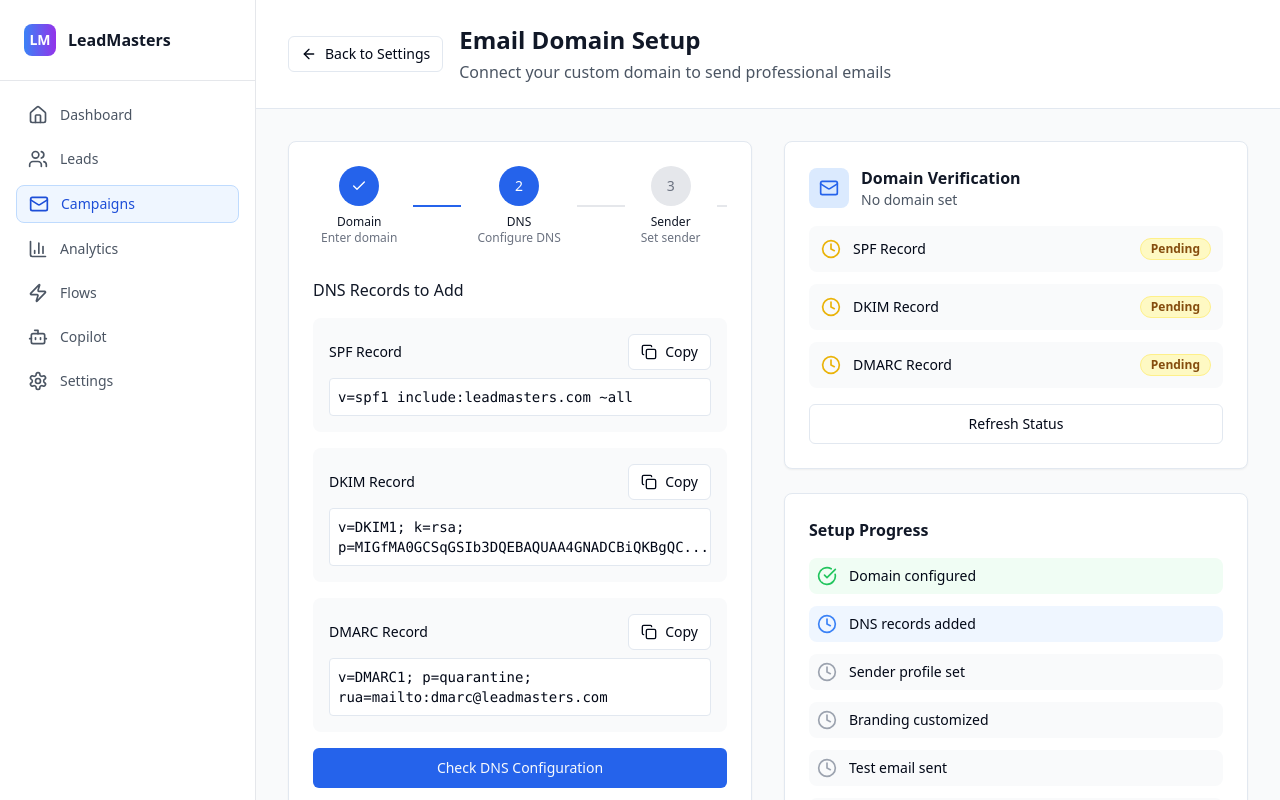
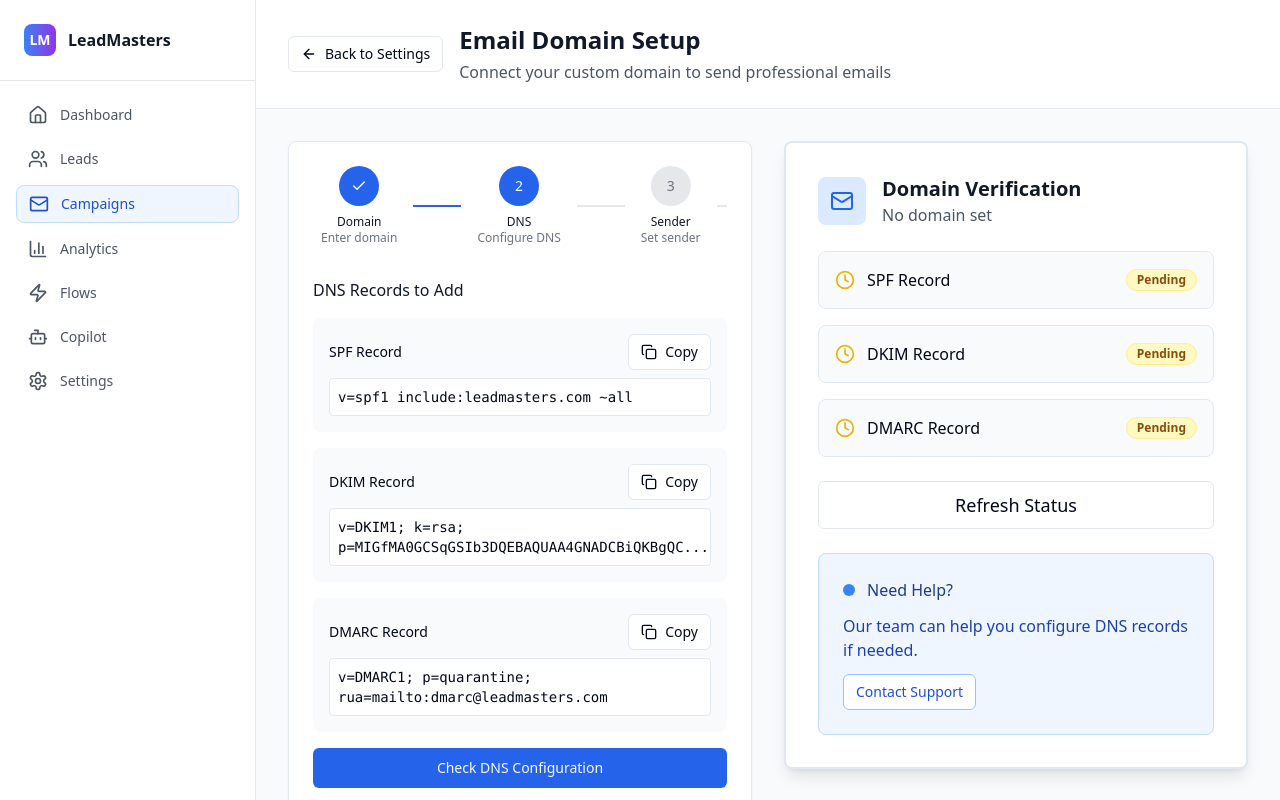
Before and after one commit to AbdullahKhan33/domain-launch-wizard, a React (Vite) app: page /email-domain-setup in a window 1280 px wide. Both pictures are taken after a click on the button "Next". Shown: the top 800 px of the page. Built offline with nearby package versions, Linux system fonts and the light colour scheme.

Commit message:
Refactor: Remove email preview and progress box
Removed the email preview box and setup progress box, making the setup wizard more prominent.

```diff
--- a/src/components/VerificationPanel.tsx
+++ b/src/components/VerificationPanel.tsx
@@ -1,10 +1,9 @@
 
 import React from 'react';
-import { CheckCircle, Clock, AlertCircle, Mail, Eye } from 'lucide-react';
+import { CheckCircle, Clock, AlertCircle, Mail } from 'lucide-react';
 import { Card } from '@/components/ui/card';
 import { Button } from '@/components/ui/button';
 import { Badge } from '@/components/ui/badge';
-import { cn } from '@/lib/utils';
 
 interface VerificationPanelProps {
   data: any;
@@ -42,205 +41,61 @@ const VerificationPanel: React.FC<VerificationPanelProps> = ({ data, currentStep
     <div className="space-y-6">
       {/* Domain Verification Status - Only show in step 2 */}
       {currentStep === 2 && (
-        <Card className="p-6">
-          <div className="flex items-center gap-3 mb-4">
-            <div className="w-10 h-10 bg-blue-100 rounded-lg flex items-center justify-center">
-              <Mail className="w-5 h-5 text-blue-600" />
+        <Card className="p-8 shadow-lg border-2">
+          <div className="flex items-center gap-4 mb-6">
+            <div className="w-12 h-12 bg-blue-100 rounded-lg flex items-center justify-center">
+              <Mail className="w-6 h-6 text-blue-600" />
             </div>
             <div>
-              <h3 className="font-semibold text-gray-900">Domain Verification</h3>
-              <p className="text-sm text-gray-600">{data.domain || 'No domain set'}</p>
+              <h3 className="text-xl font-semibold text-gray-900">Domain Verification</h3>
+              <p className="text-gray-600">{data.domain || 'No domain set'}</p>
             </div>
           </div>
 
-          <div className="space-y-3">
-            <div className="flex items-center justify-between p-3 bg-gray-50 rounded-lg">
+          <div className="space-y-4">
+            <div className="flex items-center justify-between p-4 bg-gray-50 rounded-lg border">
               <div className="flex items-center gap-3">
                 {getStatusIcon('pending')}
-                <span className="text-sm font-medium">SPF Record</span>
+                <span className="font-medium">SPF Record</span>
               </div>
               {getStatusBadge('pending')}
             </div>
 
-            <div className="flex items-center justify-between p-3 bg-gray-50 rounded-lg">
+            <div className="flex items-center justify-between p-4 bg-gray-50 rounded-lg border">
               <div className="flex items-center gap-3">
                 {getStatusIcon('pending')}
-                <span className="text-sm font-medium">DKIM Record</span>
+                <span className="font-medium">DKIM Record</span>
               </div>
               {getStatusBadge('pending')}
             </div>
 
-            <div className="flex items-center justify-between p-3 bg-gray-50 rounded-lg">
+            <div className="flex items-center justify-between p-4 bg-gray-50 rounded-lg border">
               <div className="flex items-center gap-3">
                 {getStatusIcon('pending')}
-                <span className="text-sm font-medium">DMARC Record</span>
+                <span className="font-medium">DMARC Record</span>
               </div>
               {getStatusBadge('pending')}
             </div>
           </div>
 
-          <Button variant="outline" className="w-full mt-4">
+          <Button variant="outline" className="w-full mt-6 h-12 text-lg">
             Refresh Status
           </Button>
-        </Card>
-      )}
 
-      {/* Email Preview - Show from step 3 onwards */}
-      {currentStep >= 3 && (
-        <Card className="p-6">
-          <div className="flex items-center gap-3 mb-4">
-            <div className="w-10 h-10 bg-purple-100 rounded-lg flex items-center justify-center">
-              <Eye className="w-5 h-5 text-purple-600" />
+          <div className="mt-6 bg-blue-50 p-6 rounded-lg border border-blue-200">
+            <div className="flex items-center gap-3 mb-3">
+              <div className="w-3 h-3 bg-blue-500 rounded-full"></div>
+              <span className="font-medium text-blue-900">Need Help?</span>
             </div>
-            <div>
-              <h3 className="font-semibold text-gray-900">Email Preview</h3>
-              <p className="text-sm text-gray-600">How your emails will appear</p>
-            </div>
-          </div>
-
-          <div className="border rounded-lg overflow-hidden">
-            {/* Email Header */}
-            <div className="bg-gray-50 p-4 border-b">
-              <div className="flex items-center justify-between text-sm">
-                <div>
-                  <div className="font-medium">
-                    {data.senderName || 'Your Company'} &lt;{data.fromEmail || 'newsletter@yourdomain.com'}&gt;
-                  </div>
-                  <div className="text-gray-600 mt-1">
-                    To: subscriber@example.com
-                  </div>
-                </div>
-                <div className="text-gray-500">
-                  Just now
-                </div>
-              </div>
-            </div>
-
-            {/* Email Content */}
-            <div className="p-4 bg-white">
-              <div
-                className="w-full h-2 rounded-full mb-4"
-                style={{ backgroundColor: data.accentColor }}
-              ></div>
-
-              <h2 className="text-lg font-semibold mb-3">
-                {data.testSubject || 'Your Email Subject Here'}
-              </h2>
-
-              <div className="text-gray-700 leading-relaxed mb-4">
-                {data.testBody || 'Your email content will appear here. This is a preview of how your emails will look to recipients.'}
-              </div>
-
-              <div className="pt-4 border-t border-gray-200">
-                <p className="text-xs text-gray-500">
-                  {data.customFooter || 'You\'re receiving this email because you subscribed to our newsletter. Unsubscribe anytime.'}
-                </p>
-              </div>
-            </div>
+            <p className="text-blue-800 mb-3">
+              Our team can help you configure DNS records if needed.
+            </p>
+            <Button variant="outline" size="sm" className="text-blue-700 border-blue-300 hover:bg-blue-100">
+              Contact Support
+            </Button>
           </div>
         </Card>
       )}
-
-      {/* Setup Progress - Always show with accurate tracking */}
-      <Card className="p-6">
-        <h3 className="font-semibold text-gray-900 mb-4">Setup Progress</h3>
-        <div className="space-y-3">
-          <div className={cn(
-            "flex items-center gap-3 p-2 rounded-lg",
-            currentStep > 1 ? "bg-green-50" : currentStep === 1 ? "bg-blue-50" : "bg-gray-50"
-          )}>
-            {currentStep > 1 ? (
-              <CheckCircle className="w-5 h-5 text-green-500" />
-            ) : currentStep === 1 ? (
-              <Clock className="w-5 h-5 text-blue-500" />
-            ) : (
-              <Clock className="w-5 h-5 text-gray-400" />
-            )}
-            <span className="text-sm">Domain configured</span>
-          </div>
-
-          <div className={cn(
-            "flex items-center gap-3 p-2 rounded-lg",
-            currentStep > 2 ? "bg-green-50" : currentStep === 2 ? "bg-blue-50" : "bg-gray-50"
-          )}>
-            {currentStep > 2 ? (
-              <CheckCircle className="w-5 h-5 text-green-500" />
-            ) : currentStep === 2 ? (
-              <Clock className="w-5 h-5 text-blue-500" />
-            ) : (
-              <Clock className="w-5 h-5 text-gray-400" />
-            )}
-            <span className="text-sm">DNS records added</span>
-          </div>
-
-          <div className={cn(
-            "flex items-center gap-3 p-2 rounded-lg",
-            currentStep > 3 ? "bg-green-50" : currentStep === 3 ? "bg-blue-50" : "bg-gray-50"
-          )}>
-            {currentStep > 3 ? (
-              <CheckCircle className="w-5 h-5 text-green-500" />
-            ) : currentStep === 3 ? (
-              <Clock className="w-5 h-5 text-blue-500" />
-            ) : (
-              <Clock className="w-5 h-5 text-gray-400" />
-            )}
-            <span className="text-sm">Sender profile set</span>
-          </div>
-
-          <div className={cn(
-            "flex items-center gap-3 p-2 rounded-lg",
-            currentStep > 4 ? "bg-green-50" : currentStep === 4 ? "bg-blue-50" : "bg-gray-50"
-          )}>
-            {currentStep > 4 ? (
-              <CheckCircle className="w-5 h-5 text-green-500" />
-            ) : currentStep === 4 ? (
-              <Clock className="w-5 h-5 text-blue-500" />
-            ) : (
-              <Clock className="w-5 h-5 text-gray-400" />
-            )}
-            <span className="text-sm">Branding customized</span>
-          </div>
-
-          <div className={cn(
-            "flex items-center gap-3 p-2 rounded-lg",
-            currentStep > 5 ? "bg-green-50" : currentStep === 5 ? "bg-blue-50" : "bg-gray-50"
-          )}>
-            {currentStep > 5 ? (
-              <CheckCircle className="w-5 h-5 text-green-500" />
-            ) : currentStep === 5 ? (
-              <Clock className="w-5 h-5 text-blue-500" />
-            ) : (
-              <Clock className="w-5 h-5 text-gray-400" />
-            )}
-            <span className="text-sm">Test email sent</span>
-          </div>
-
-          <div className={cn(
-            "flex items-center gap-3 p-2 rounded-lg",
-            currentStep === 6 ? "bg-green-50" : "bg-gray-50"
-          )}>
-            {currentStep === 6 ? (
-              <CheckCircle className="w-5 h-5 text-green-500" />
-            ) : (
-              <Clock className="w-5 h-5 text-gray-400" />
-            )}
-            <span className="text-sm">Setup complete</span>
-          </div>
-        </div>
-
-        <div className="mt-4 bg-blue-50 p-4 rounded-lg">
-          <div className="flex items-center gap-2 mb-2">
-            <div className="w-2 h-2 bg-blue-500 rounded-full"></div>
-            <span className="text-sm font-medium text-blue-900">Need Help?</span>
-          </div>
-          <p className="text-sm text-blue-800 mb-2">
-            Our team can help you configure DNS records if needed.
-          </p>
-          <Button variant="outline" size="sm" className="text-blue-700 border-blue-300 hover:bg-blue-100">
-            Contact Support
-          </Button>
-        </div>
-      </Card>
     </div>
   );
 };
```
